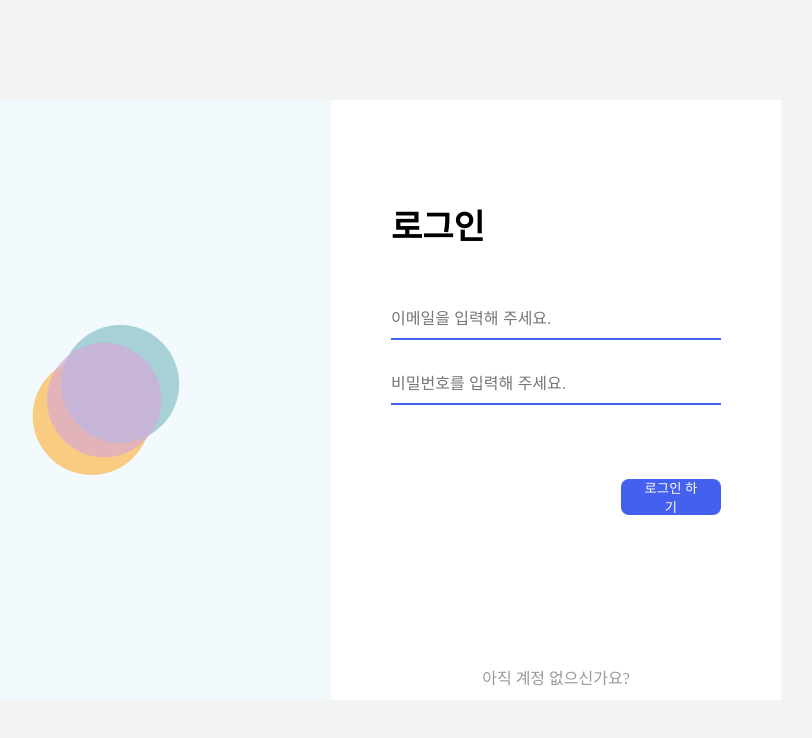
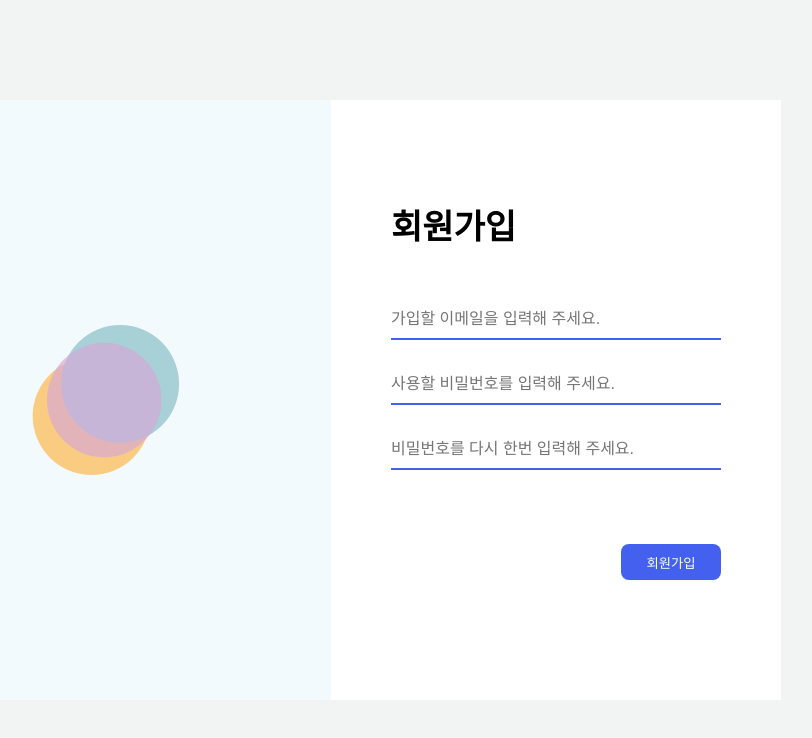
Before and after one commit to Bamdoliro/stupetition, a React (Create React App) app: page / in a window 1280 px wide. Shown: the top 738 px of the page, without its empty margins (309-1121 px from the left). Built offline with nearby package versions, Linux system fonts and the light colour scheme.

Commit message:
ADD :: SignUp 컴포넌트 생성 & 구조 짬

```diff
--- a/src/components/LoginFrame/LoginFrame.js
+++ b/src/components/LoginFrame/LoginFrame.js
@@ -1,6 +1,7 @@
 import "./LoginFrame.css"
 import Logo from "../../assets/logo.svg"
 import SignIn from "../SignIn/SignIn";
+import SignUp from "../SignUp/SignUp"
 import styled from 'styled-components';
 
 export default function LoginFrame() {
@@ -11,7 +12,7 @@ export default function LoginFrame() {
             </LoginImgBox>
             <div className="login-box">
                 <div className="login-inner-box">
-                    <SignIn />
+                    <SignUp />
                 </div>
             </div>
         </div>
--- /dev/null
+++ b/src/components/SignUp/SignUp.css
@@ -0,0 +1,14 @@
+.login-inner-content {
+    position: relative;
+    top: 50px;
+}
+
+.login-title {
+    font-size: 34px;
+    font-weight: bold;
+}
+
+.login-input-area {
+    position: relative;
+    top: 50px;
+}
--- /dev/null
+++ b/src/components/SignUp/SignUp.js
@@ -0,0 +1,72 @@
+import styled from 'styled-components';
+import "./SignUp.css"
+
+export default function SignIn() {
+    const SignUpBtnClick = () => {
+        console.log("클릭");
+    }
+
+    return (
+        <>
+            <div className="login-inner-content"> {/* 클래스명 굉장히 맘에 안듬 */}
+                <div className="login-title">회원가입</div>
+                <div className="login-input-area">
+                    <SignUpInput type="text" placeholder="가입할 이메일을 입력해 주세요." />
+                    <PassWordInput type="password" placeholder="사용할 비밀번호를 입력해 주세요." />
+                    <RePassWordInput type="password" placeholder="비밀번호를 다시 한번 입력해 주세요." />
+                </div>
+                <SignUpButton onClick={SignUpBtnClick}>
+                    회원가입
+                </SignUpButton>
+            </div>
+        </>
+    )
+}
+
+const SignUpInput = styled.input`
+    border: none;
+    outline: none;
+    height: 41px;
+    font-size: 16px;
+    width: 330px;
+    border-bottom: 2.5px solid #4361EE;
+    margin-bottom: 24px;
+`
+
+const PassWordInput = styled.input`
+    border: none;
+    outline: none;
+    height: 41px;
+    font-size: 16px;
+    width: 330px;
+    border-bottom: 2.5px solid #4361EE;
+    margin-bottom: 24px;
+`
+
+const RePassWordInput = styled.input`
+    border: none;
+    outline: none;
+    height: 41px;
+    font-size: 16px;
+    width: 330px;
+    border-bottom: 2.5px solid #4361EE;
+    margin-bottom: 24px;
+`
+
+const SignUpButton = styled.button`
+    display: flex;
+    align-items: center;
+    justify-content: center;
+    position: relative;
+    top: 100px;
+    float: right;
+    border: none;
+    border-radius: 8px;
+    padding: 18px;
+    outline: none;
+    background-color: #4361EE;
+    color: #fff;
+    width: 100px;
+    height: 30px;
+    cursor: pointer;
+`
```
